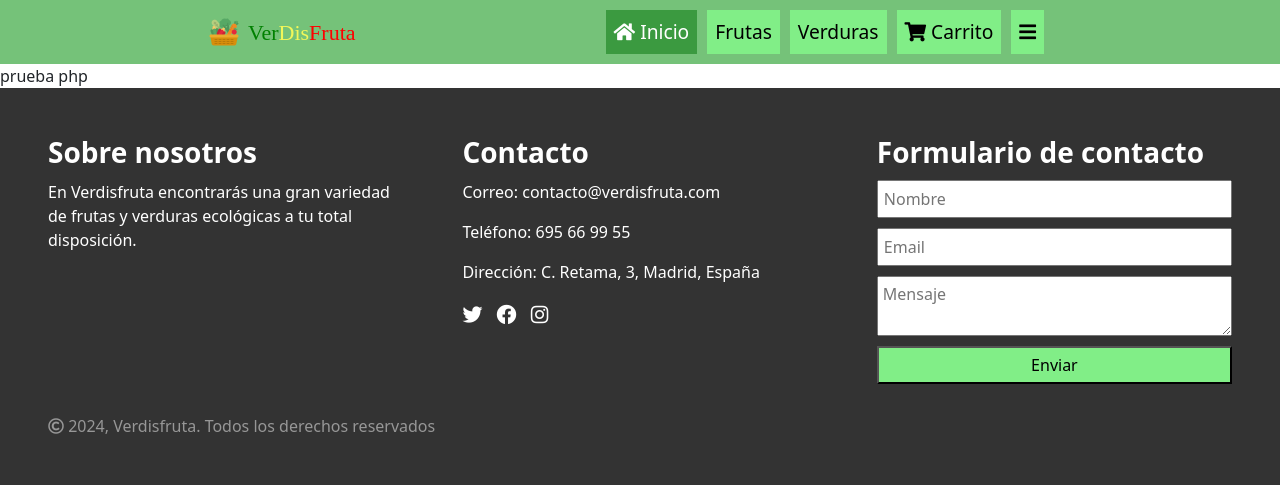
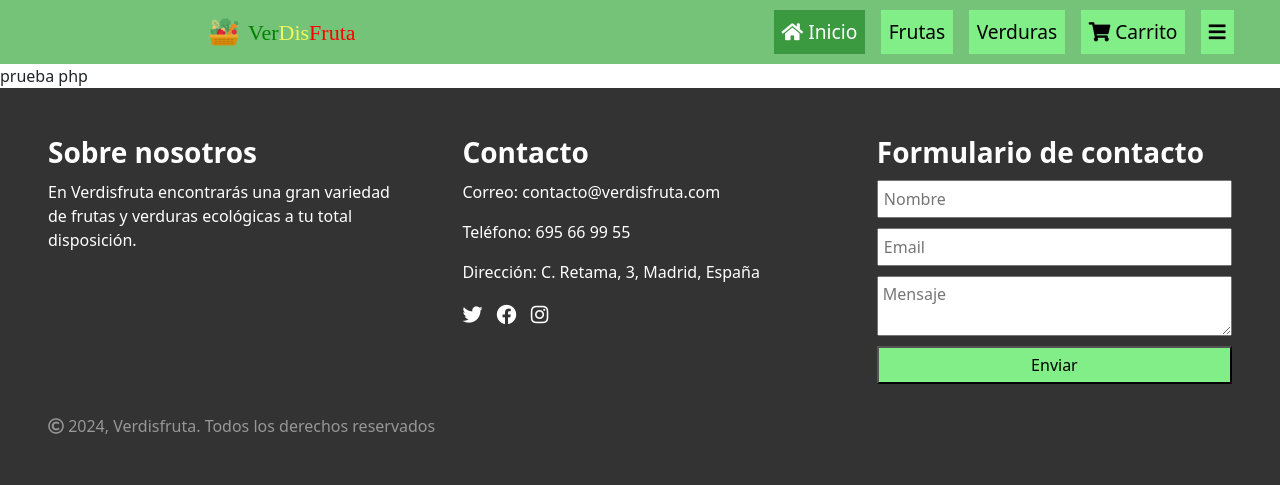
Before and after one commit to AlvaroCascoV/TFG2024, a PHP site: page /index.php in a window 1280 px wide. Shown: the top 485 px of the page. Run offline with PHP 8.4, Linux system fonts and the light colour scheme; some web fonts are replaced.

Commit message:
fix estilos header

```diff
--- a/TFG/header.php
+++ b/TFG/header.php
@@ -1,19 +1,15 @@
 <header id="header" class="text-black">
+    <div id="tituloContainer">
         <div id="logo" class="logo m-2"><img src="./assets/images/logo.png" height="32px" width="32px"></div>
         <div id="tituloHead" style="font-family: 'Sonsie One';font-size: 22px;">
             <span style="color: green;">Ver</span><span style="color: #f2f759;">Dis</span><span style="color: red;">Fruta</span>
+        </div>
     </div>
 
     <div id="botones"><!--separar nombre y botones en divs para estilar-->
         <div id="botonInicio">
             <a href="./index.php"><button class="active"><i class="fas fa-home"></i> Inicio</button></a>
         </div>
-            <!-- <div id="botonDescuentos">
-                <a href="./descuentos.php"><button><i class="fas fa-tag"></i> Descuentos</button></a>
-            </div>
-            <div id="botonDestacados">
-                <a href="./destacados.php"><button> Destacados</button></a>
-            </div> -->
         <div id="botonFrutas">
             <a href="./frutas.php"><button> Frutas</button></a>
         </div>
--- a/TFG/index.css
+++ b/TFG/index.css
@@ -6,8 +6,13 @@
   background-color: #75C279;
   display: flex;
   align-items: center;
+  justify-content: space-between;
 }
 
+#tituloContainer {
+  display: flex;
+  align-items: center;
+}
 
 #tituloHead {
   vertical-align: middle;
@@ -17,7 +22,8 @@
 #botones {
   vertical-align: middle;
   display: flex;
-  gap: 10px;
+  gap: 0.8em;
+  margin-right: 2em;
 }
 
 #botones a {
@@ -43,8 +49,9 @@
   background-color: #3B9A40;
   color: white;
 }
+
 /*Estilos Body*/
-.foto_carrito{
+.foto_carrito {
   height: 12em;
   width: 12em;
 }
```
Lines whose indentation alone changed are shown as unchanged.
